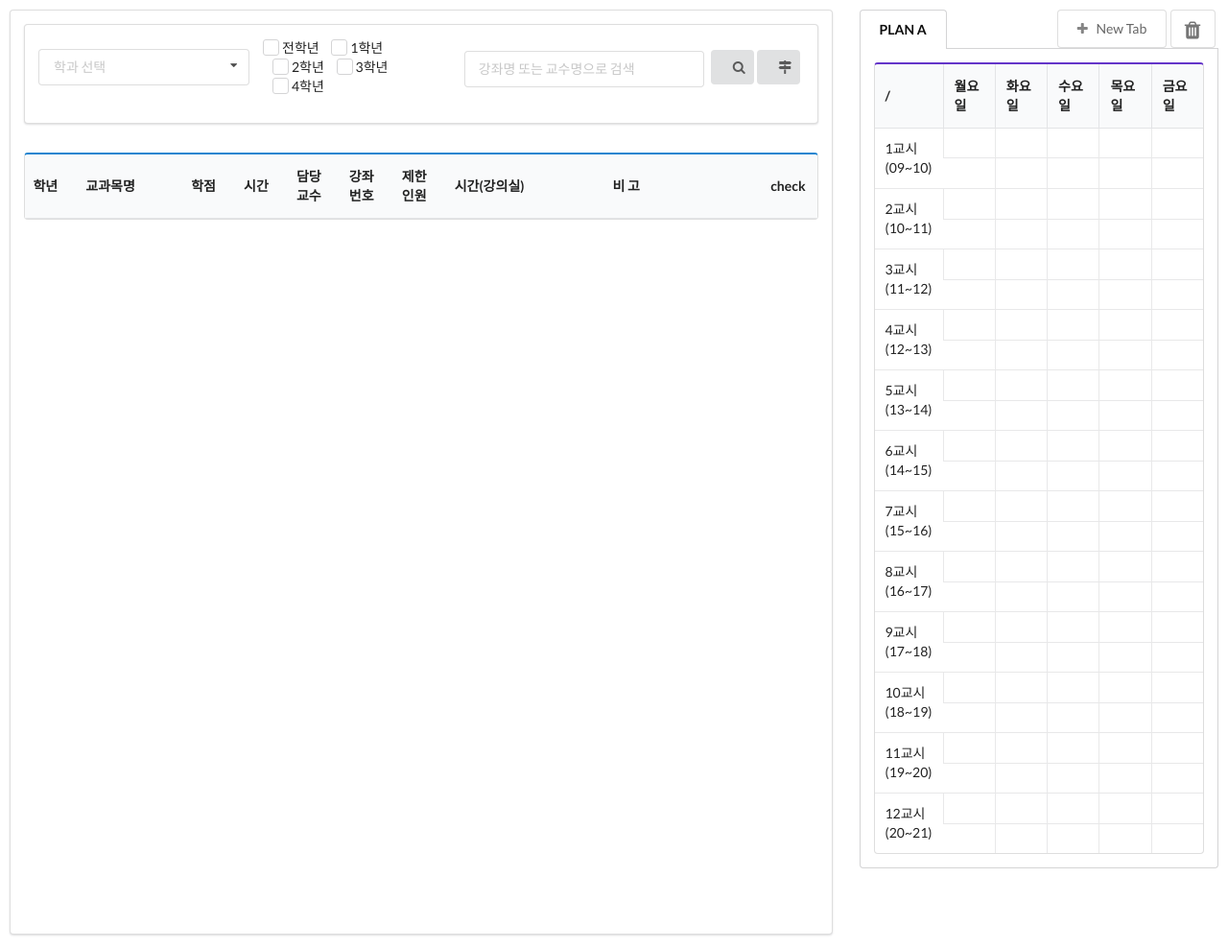
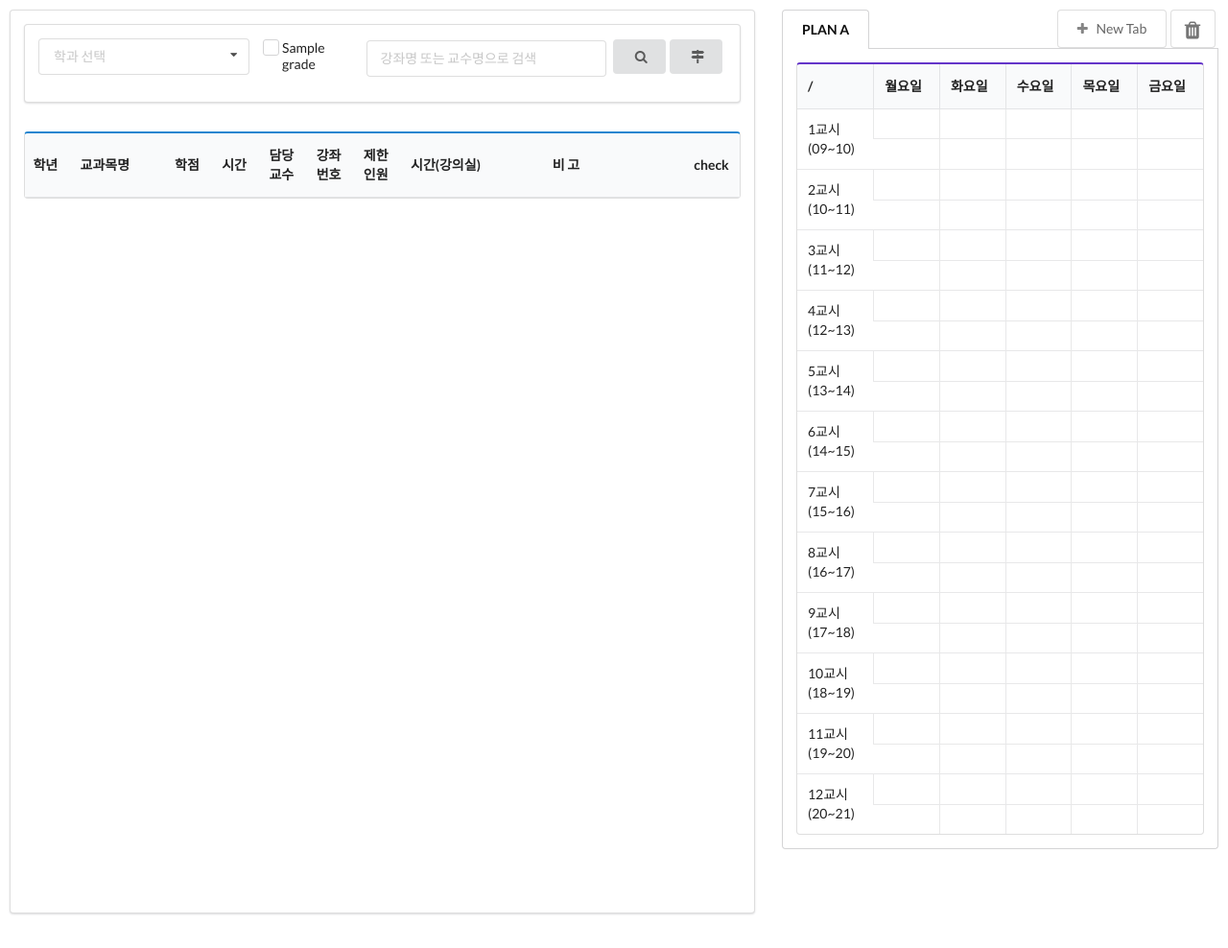
Before and after one commit to kangsanChang/mjutt, a Django app: template timetable/templates/timetable/index.html in a window 1280 px wide. Shown: the whole page at 96% size. After the commit the page ends 953 px from the top, so only its background shows below. Run offline with Django 3.2, Linux system fonts and the light colour scheme; the template is opened without the code that fills it: most values are stand-ins (such as "Sample title", 1, 10 or a date in 2020); lists and menus that the app fills with data are empty; some libraries are stand-ins or nearby versions.

Commit message:
하드코딩에서 template engine 사용하는 형태로 바꿈, js 함수 수정

```diff
--- /dev/null
+++ b/static/timetable/js/core.js
@@ -0,0 +1,269 @@
+function check_insert(){
+  if(confirm("추가하시겠습니까?")){
+    insert_classitem($(".clicked"));
+  }else{
+    alert("close");
+  }
+}
+
+function day_to_code(day){
+  switch (day){
+    case '월' : ret = 'Mon'; break;
+    case '화' : ret = 'Tue'; break;
+    case '수' : ret = 'Wed'; break;
+    case '목' : ret = 'Thu'; break;
+    case '금' : ret = 'Fri'; break;
+  }
+  return ret;
+}
+
+function random_color(){
+  var colors = new Array("red","orange","yellow","olive","green","teal","blue",
+  "violet","purple","pink","grey","black");
+  return colors[Math.floor(Math.random() * colors.length)];
+}
+
+function time_parser(elem){
+  var row_dict = {};
+  classname = $(elem)[0].children[1].innerHTML;
+  prof = $(elem)[0].children[4].innerHTML;
+  classtime = $(elem)[0].children[7].innerHTML.split(","); //["월13:00-14:50 (Y5420)", "수13:00-14:50 (Y5420)"]
+
+  daypattern = /(월|화|수|목|금)/;
+  timepattern = /\d{2}:\d{2}/g;
+  classroompattern = /\w\d{3,5}/g;
+
+  days = [];
+  times=[];
+  classrooms=[];
+
+  // except empty
+  $.each(classtime, function(index, value){
+    if(value=="미입력"){
+      days.push("empty");
+      times.push("empty");
+      classrooms.push("empty");
+    }else{
+      day= value.match(daypattern);
+      time = value.match(timepattern);
+      classroom = value.match(classroompattern);
+      days.push(day[0]); // push() method : new value to array, append()는 html에 추가할때 사용, day가 array라서 index붙임
+      times.push(time);
+      if(classroom == null){
+        classrooms.push("empty");
+      }else{
+        classrooms.push(classroom[0]);
+      }
+    }
+  });
+
+  row_dict['classname'] = classname;
+  row_dict['prof'] = prof;
+  row_dict['classtime'] = classtime;
+  row_dict['days'] = days;
+  row_dict['times'] = times;
+  row_dict['classrooms'] = classrooms;
+
+  return row_dict;
+}
+
+function set_highlight(rowobj){
+  // row의 time parsing 된 dictionary 받아 hover event 줌
+  $.each(rowobj['days'], function(i,val){
+    // make string like "09-under30-Mon"
+    if(rowobj['days']=='empty'){
+      // pass
+    }else{
+      start_cell_id = "#";
+      end_cell_id = "#";
+      // start time : times[i][0] , end time:tiems[i][1]
+      shour = rowobj['times'][i][0].split(":")[0] // start hour
+      smin = rowobj['times'][i][0].split(":")[1] // start min
+      ehour = rowobj['times'][i][1].split(":")[0] // end hour
+      emin = rowobj['times'][i][1].split(":")[1] // end min
+
+      // fill start time
+      if(parseInt(smin) >= 30){
+        // 시작 시간이므로 30분도 포함해서 가야함
+        start_cell_id += shour + "-" + "over30" + "-" + day_to_code(val);
+        $(start_cell_id).addClass("hover");
+      }else{
+        start_cell_id += shour + "-" + "under30" + "-" + day_to_code(val);
+        $(start_cell_id).addClass("hover");
+      }
+      // fill end time
+      // 21시 넘는경우 끝까지 칠함
+      if(parseInt(ehour)>=21){
+        end_cell_id += "20-over30-"+day_to_code(val);
+        $(end_cell_id).addClass("hover");
+      }else{
+        if(parseInt(emin) > 30){
+          // 끝 시간이므로 30분일 경우 딱 거기까지 칠하면 됨
+          end_cell_id += ehour + "-" + "over30" + "-" + day_to_code(val);
+          $(end_cell_id).addClass("hover");
+        }else{
+          end_cell_id += ehour + "-" + "under30" + "-" + day_to_code(val);
+          $(end_cell_id).addClass("hover");
+        }
+      }
+    }
+
+    // fill interval 화15:00-17:50 (Y5411)
+    if (parseInt(shour)==parseInt(ehour)){
+      // pass
+    }else{
+      if(parseInt(smin)<30){
+        // + start hour-over case
+        interval_cell_id = "#" + shour + "-"+ "over30" + "-" + day_to_code(val);
+        $(interval_cell_id).addClass("hover");
+      }
+      interval = parseInt(shour) + 1;
+      while(interval != parseInt(ehour)){
+        // + time interval
+        interval_cell_id = "#" + interval + "-" + "under30" + "-" + day_to_code(val);  // interval이 int 지만 알아서 형변환
+        $(interval_cell_id).addClass("hover");
+        interval_cell_id = "#" + interval + "-" + "over30" + "-" + day_to_code(val);
+        $(interval_cell_id).addClass("hover");
+        interval += 1;
+      }
+
+      if(parseInt(emin)>30){
+        // + end hour-under case
+        interval_cell_id = "#" + ehour + "-" + "under30" + "-" + day_to_code(val);
+        $(interval_cell_id).addClass("hover");
+      }
+    }
+  });
+}
+
+function insert_classitem(elem){
+  console.log(time_parser(elem));
+
+
+  //remove hover
+  elem.removeClass("hover");
+  $("td").removeClass("hover");
+}
+
+
+function activateCSS(){
+  $('.table-row').hover(function(){
+    $(this).addClass("hover");
+    set_highlight(time_parser($(this)));
+  }, function(){
+    $(this).removeClass("hover");
+    $("td").removeClass("hover");
+  });
+
+  $('.table-row').click(function(event){
+    $('.table-row').not(this).removeClass('clicked');
+    $('#check *').remove();
+    $(this).toggleClass("clicked");
+
+    // clicked 인 경우 add/delete icon 추가
+    // clicked 가 없어진 경우 (toggle) icon 삭제
+    if($(this).hasClass("clicked")){
+      $(this).children('#check').append($('<button class="ui icon button" \
+      onclick="check_insert()"><i class="large green checkmark icon">\
+      </i></button>'));
+    }else{
+      $('#check *').remove();
+    }
+  });
+}
+
+
+function add_timetable(){
+  //tab 개수 구한 후 추가
+  switch ($('#timetable-tab').children('a').length) {
+    case 1:
+      data_tab = "second";
+      tab_html = "PLAN B";
+      color = random_color();
+      break;
+    case 2:
+      data_tab = "third";
+      tab_html = "PLAN C";
+      color = random_color();
+      break;
+    default:
+      alert("더이상 추가할 수 없습니다.");
+      return;
+  }
+  $("#timetable-tab").children($('a')).removeClass("active"); // tab 의 a 태그 에서 active 제거
+  $("#timetable-tab").siblings(".active").removeClass("active"); // tab 내용에서 active 제거
+  $('<a class="item active" data-tab="'+data_tab+'">'+tab_html+'</a>').insertBefore($("#add-timetable"));
+  $("#my-timetable").append($('<div class="ui bottom attached tab segment active" data-tab="'+data_tab+'">\
+    <table class="ui celled '+color+' table">\
+        <thead>\
+          <tr>\
+            <th>/</th>\
+            <th>월요일</th>\
+            <th>화요일</th>\
+            <th>수요일</th>\
+            <th>목요일</th>\
+            <th>금요일</th>\
+          </tr>\
+        </thead>\
+        <tbody>'));
+  tbody_html="";
+  for(i=1; i<13; i++){
+    hour = i+8;
+    if(hour.toString().length == 1){ // 9 시 이하면(한자리수 시간) 0 붙여줌
+      start="0"+hour;
+    }else{
+      start=hour;
+    }
+    end = hour+1;
+    tbody_html +=
+    '<tr>\
+      <td rowspan="2">'+i+'교시<br>('+start+'~'+end+')</td>\
+      <td id="'+start+'-under30-Mon"></td>\
+      <td id="'+start+'-under30-Tue"></td>\
+      <td id="'+start+'-under30-Wed"></td>\
+      <td id="'+start+'-under30-Thu"></td>\
+      <td id="'+start+'-under30-Fri"></td>\
+    </tr>\
+    <tr>\
+      <td id="'+start+'-over30-Mon"></td>\
+      <td id="'+start+'-over30-Tue"></td>\
+      <td id="'+start+'-over30-Wed"></td>\
+      <td id="'+start+'-over30-Thu"></td>\
+      <td id="'+start+'-over30-Fri"></td>\
+    </tr>\
+    ';
+  }
+  $("[data-tab="+data_tab+"]").children($("tbody")).append(tbody_html).append("</tbody>\
+    </table>\
+  </div>");
+
+  $('.tabular.menu .item').tab();  // Activate tab in semantic ui
+}
+
+
+function remove_timetable(){
+  if($("#timetable-tab").children(".active").attr("data-tab") == "first"){
+    alert("PLAN A는 삭제할 수 없습니다.");
+    return;
+  }else{
+    $("#timetable-tab").children(".active").remove();
+    $("#timetable-tab").siblings(".active").remove();
+
+    // $("[data-tab=xxxx]")
+    $.each($("#timetable-tab").children('a'),function(index, value){
+      if(index==0){
+        $("#timetable-tab").children('a').eq(index).attr("data-tab","first");
+        $("#timetable-tab").siblings().eq(index).attr("data-tab","first");
+        $("#timetable-tab").children('a').eq(index).text("PLAN A");
+      }
+      if(index==1){
+        $("#timetable-tab").children('a').eq(index).attr("data-tab","second");
+        $("#timetable-tab").siblings().eq(index).attr("data-tab","second");
+        $("#timetable-tab").children('a').eq(index).text("PLAN B");
+      }
+    });
+    $("#timetable-tab").children('a').eq(0).addClass("active");
+    $("#timetable-tab").siblings().eq(0).addClass("active");
+  }
+  $('.tabular.menu .item').tab();  // Activate tab in semantic ui
+}
--- a/timetable/static/timetable/js/core.js
+++ b/timetable/static/timetable/js/core.js
@@ -1,7 +1,6 @@
 function check_insert(){
   if(confirm("추가하시겠습니까?")){
     insert_classitem($(".clicked"));
-    insert_classitem($(".clicked")[0]);
   }else{
     alert("close");
   }
@@ -24,13 +23,16 @@ function random_color(){
   return colors[Math.floor(Math.random() * colors.length)];
 }
 
-function time_finder(elem){
+function time_parser(elem){
+  var row_dict = {};
   classname = $(elem)[0].children[1].innerHTML;
   prof = $(elem)[0].children[4].innerHTML;
   classtime = $(elem)[0].children[7].innerHTML.split(","); //["월13:00-14:50 (Y5420)", "수13:00-14:50 (Y5420)"]
+
   daypattern = /(월|화|수|목|금)/;
   timepattern = /\d{2}:\d{2}/g;
   classroompattern = /\w\d{3,5}/g;
+
   days = [];
   times=[];
   classrooms=[];
@@ -54,19 +56,31 @@ function time_finder(elem){
       }
     }
   });
-  // 시간 파싱 후 hover event 줌
-  $.each(days, function(i,val){
+
+  row_dict['classname'] = classname;
+  row_dict['prof'] = prof;
+  row_dict['classtime'] = classtime;
+  row_dict['days'] = days;
+  row_dict['times'] = times;
+  row_dict['classrooms'] = classrooms;
+
+  return row_dict;
+}
+
+function set_highlight(rowobj){
+  // row의 time parsing 된 dictionary 받아 hover event 줌
+  $.each(rowobj['days'], function(i,val){
     // make string like "09-under30-Mon"
-    if(days=='empty'){
+    if(rowobj['days']=='empty'){
       // pass
     }else{
       start_cell_id = "#";
       end_cell_id = "#";
       // start time : times[i][0] , end time:tiems[i][1]
-      shour = times[i][0].split(":")[0] // start hour
-      smin = times[i][0].split(":")[1] // start min
-      ehour = times[i][1].split(":")[0] // end hour
-      emin = times[i][1].split(":")[1] // end min
+      shour = rowobj['times'][i][0].split(":")[0] // start hour
+      smin = rowobj['times'][i][0].split(":")[1] // start min
+      ehour = rowobj['times'][i][1].split(":")[0] // end hour
+      emin = rowobj['times'][i][1].split(":")[1] // end min
 
       // fill start time
       if(parseInt(smin) >= 30){
@@ -118,20 +132,24 @@ function time_finder(elem){
         interval_cell_id = "#" + ehour + "-" + "under30" + "-" + day_to_code(val);
         $(interval_cell_id).addClass("hover");
       }
-
     }
   });
 }
 
 function insert_classitem(elem){
-  console.log(elem);
+  console.log(time_parser(elem));
+
+
+  //remove hover
+  elem.removeClass("hover");
+  $("td").removeClass("hover");
 }
 
 
 function activateCSS(){
   $('.table-row').hover(function(){
     $(this).addClass("hover");
-    time_finder($(this));
+    set_highlight(time_parser($(this)));
   }, function(){
     $(this).removeClass("hover");
     $("td").removeClass("hover");
--- a/timetable/templates/timetable/base.html
+++ b/timetable/templates/timetable/base.html
@@ -89,7 +89,6 @@
         }
       });
     });
-
     </script>
   </body>
 </html>
--- a/timetable/templates/timetable/index.html
+++ b/timetable/templates/timetable/index.html
@@ -2,12 +2,13 @@
 {% block content %}
 
 <div class="ui grid">
-  <div class="left floated eleven wide column">
+  <div class="left floated ten wide column">
     <div class="ui fluid container segment" id="search-box">
       <div class="search-form">
         <form class="ui fluid form container segment" id="search-form" method="POST">
           {%csrf_token%}
           <div class="inline fields">
+
             <div class="field">
               <div style="width: 220px">
                 <div class="ui fluid search selection dropdown">
@@ -15,86 +16,21 @@
                   <i class="dropdown icon"></i>
                   <div class="default text">학과 선택</div>
                   <div class="menu">
-                  <div class="item" data-value='12913'>컴퓨터공학과</div>
-                  <div class="item" data-value='10000'>자연캠퍼스 교양</div>
-                  <div class="item" data-value='20000'>인문캠퍼스 교양</div>
-                  <div class="item" data-value='12000'>공과대학</div>
-                  <div class="item" data-value='16600'>경영대학</div>
-                  <div class="item" data-value='11910'>수학과</div>
-                  <div class="item" data-value='11915'>물리학과</div>
-                  <div class="item" data-value='11920'>화학과</div>
-                  <div class="item" data-value='11940'>식품영양학과</div>
-                  <div class="item" data-value='11960'>생명과학정보학부</div>
-                  <div class="item" data-value='12250'>화학공학과</div>
-                  <div class="item" data-value='12361'>신소재공학과</div>
-                  <div class="item" data-value='12371'>환경에너지공학과</div>
-                  <div class="item" data-value='12450'>토목환경공학과</div>
-                  <div class="item" data-value='12500'>교통공학과</div>
-                  <div class="item" data-value='12701'>기계공학과</div>
-                  <div class="item" data-value='12755'>산업경영공학과</div>
-                  <div class="item" data-value='12901'>정보통신공학과</div>
-                  <div class="item" data-value='12900'>전기공학과</div>
-                  <div class="item" data-value='12908'>전자공학과</div>
-                  <div class="item" data-value='13725'>체육학부</div>
-                  <div class="item" data-value='13730'>체육학부 경기지도학전공</div>
-                  <div class="item" data-value='13735'>바둑학과</div>
-                  <div class="item" data-value='13750'>음악학부</div>
-                  <div class="item" data-value='13781'>디자인학부</div>
-                  <div class="item" data-value='13793'>영화뮤지컬학부 영화전공</div>
-                  <div class="item" data-value='13794'>영화뮤지컬학부 뮤지컬공연전공</div>
-                  <div class="item" data-value='18012'>건축학부</div>
-                  <div class="item" data-value='18013'>건축학부 건축학전공</div>
-                  <div class="item" data-value='18014'>건축학부 전통건축전공</div>
-                  <div class="item" data-value='18016'>건축학부 공간디자인전공</div>
-                  <div class="item" data-value='14120'>국어국문학과</div>
-                  <div class="item" data-value='14130'>영어영문학과</div>
-                  <div class="item" data-value='14140'>중어중문학과</div>
-                  <div class="item" data-value='14150'>일어일문학과</div>
-                  <div class="item" data-value='16445'>아동학과</div>
-                  <div class="item" data-value='16450'>청소년지도학과</div>
-                  <div class="item" data-value='14190'>사학과</div>
-                  <div class="item" data-value='14200'>문헌정보학과</div>
-                  <div class="item" data-value='14210'>아랍지역학과</div>
-                  <div class="item" data-value='14212'>미술사학과</div>
-                  <div class="item" data-value='14240'>철학과</div>
-                  <div class="item" data-value='14250'>문예창작학과</div>
-                  <div class="item" data-value='16610'>경영학과</div>
-                  <div class="item" data-value='16410'>행정학과</div>
-                  <div class="item" data-value='16420'>경제학과</div>
-                  <div class="item" data-value='16425'>정치외교학과</div>
-                  <div class="item" data-value='16440'>디지털미디어학과</div>
-                  <div class="item" data-value='16640'>경영정보학과</div>
-                  <div class="item" data-value='16650'>국제통상학과</div>
-                  <div class="item" data-value='16660'>부동산학과</div>
-                  <div class="item" data-value='16810'>법학과</div>
-                  <div class="item" data-value='18510'>디지털콘텐츠디자인학과</div>
-                  <div class="item" data-value='18520'>융합소프트웨어학부</div>
+                  {% for key, value in depts.items %}
+                  <div class="item" data-value="{{key}}">{{value}}</div>
+                  {% endfor %}
                   </div>
                 </div>
               </div>
             </div>
 
             <div class="field">
+              {% for grade in all_grade %}
               <div class="ui checkbox">
-                <input name="grade" type="checkbox" value="전학년" id='grade'>
-                <label>전학년</label>
+                <input name="grade" type="checkbox" value="{{grade}}" id='grade'>
+                <label>{{grade}}</label>
               </div>
-              <div class="ui checkbox">
-                <input name="grade" type="checkbox" value="1학년" id='grade'>
-                <label>1학년</label>
-              </div>
-              <div class="ui checkbox">
-                <input name="grade" type="checkbox" value="2학년" id='grade'>
-                <label>2학년</label>
-              </div>
-              <div class="ui checkbox">
-                <input name="grade" type="checkbox" value="3학년" id='grade'>
-                <label>3학년</label>
-              </div>
-              <div class="ui checkbox">
-                <input name="grade" type="checkbox" value="4학년" id='grade'>
-                <label>4학년</label>
-              </div>
+              {% endfor %}
             </div>
 
             <div class="field">
@@ -155,7 +91,7 @@
     </div>
 
   </div>
-  <div class="right floated five wide column" id="my-timetable">
+  <div class="right floated six wide column" id="my-timetable">
     <div class="ui top attached tabular menu" id="timetable-tab">
       <a class="item active" data-tab="first">PLAN A</a>
       <div class="right menu" id="add-timetable">
```
Also changed, not shown: timetable/switcher.py (+59 -8 lines), timetable/views.py (+6 -2 lines).
